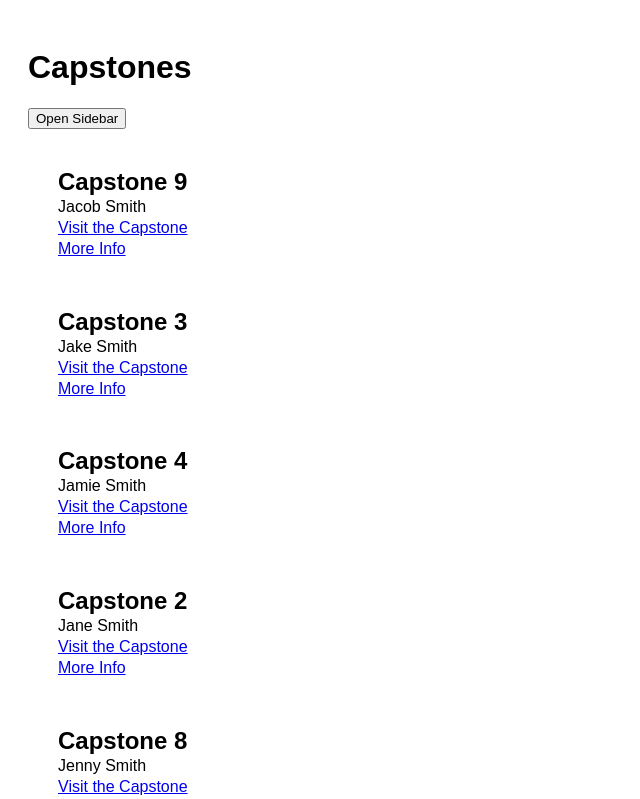
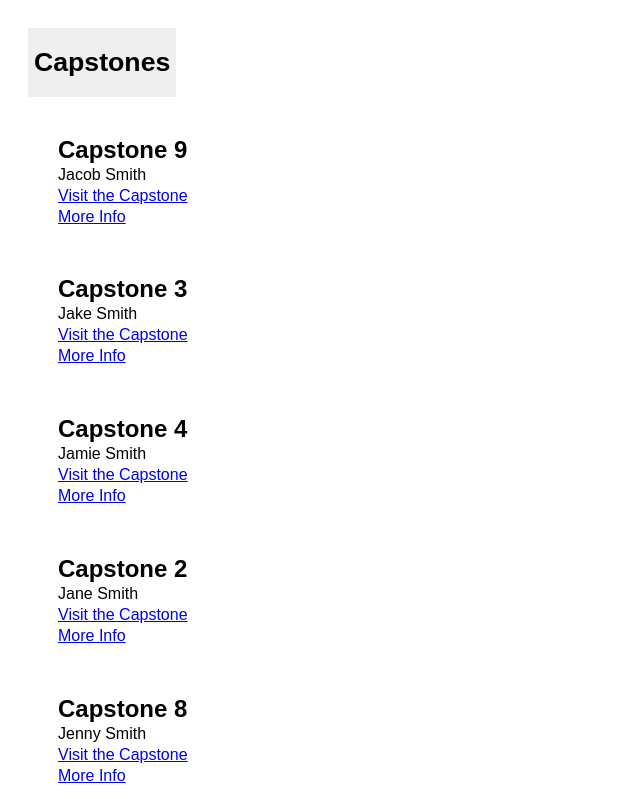
Before and after one commit to ryanmjacksonrmj/student-capstone-catalog-app, a React (Vite) app: page / in a window 1280 px wide. Shown: the top 799 px of the page, without its empty margins (0-640 px from the left). Built offline with nearby package versions, Linux system fonts and the light colour scheme.

Commit message:
Sidebar button moved into Capstone title

```diff
--- a/src/Content.jsx
+++ b/src/Content.jsx
@@ -128,8 +128,7 @@ export function Content() {
     <div>
       <Sidebar onShowCapstone={handleShowCapstone} capstones={capstones_sorted} />
       <div id="main">
-        <h1>Capstones</h1>
-        <button onClick={openNav}>Open Sidebar</button>
+        <button id ="nav-button" onClick={openNav}><h1>Capstones</h1></button>
         <Routes>
           <Route path="/" element={<CapstoneIndex capstones={capstones} onShowCapstone={handleShowCapstone} />} />
           <Route path="/capstones/:capstoneId" element={<CapstonesShow capstone={currentCapstone} />} />
--- a/src/index.css
+++ b/src/index.css
@@ -73,3 +73,7 @@ html {
 #footer-id {
   transition: margin-left .5s;
 }
+
+#nav-button {
+  border: 0px;
+}
```
